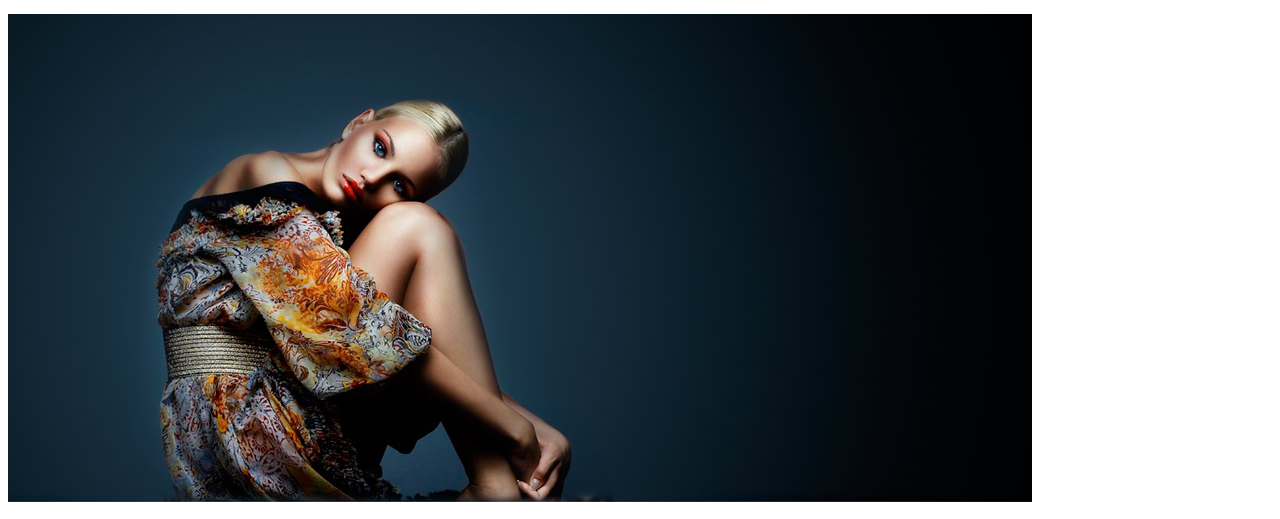
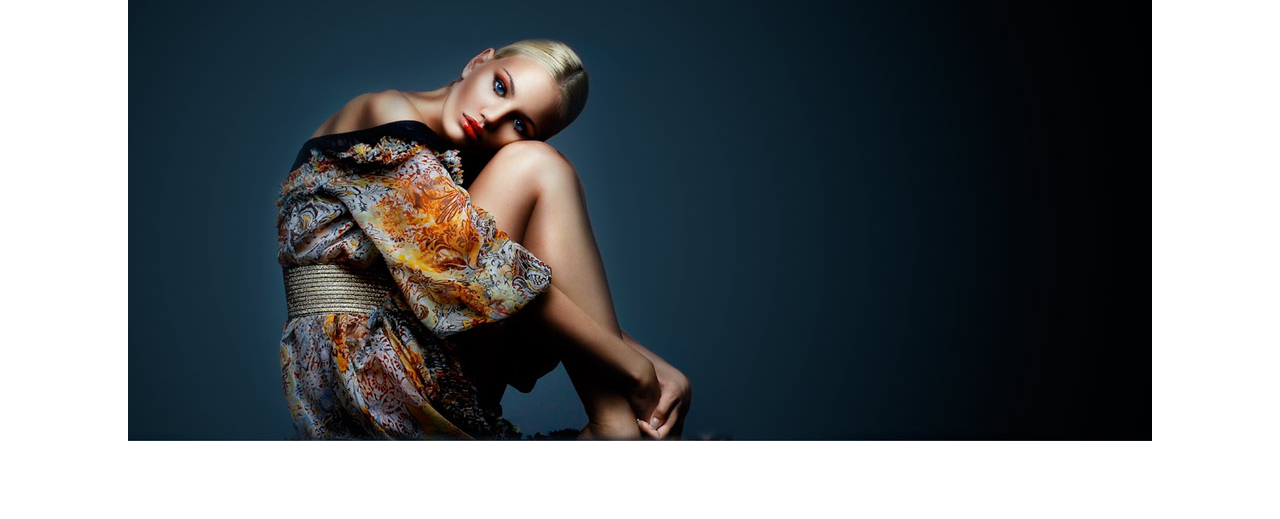
Before and after one commit to edumonteiroc/fashion-project, a plain HTML site: page index.html in a window 1280 px wide. Shown: the part 117-636 px from the top of the page. Drawn offline with Linux system fonts and the light colour scheme; files whose address does not match are found by name.

Commit message:
Update index.html

```diff
--- a/index.html
+++ b/index.html
@@ -8,7 +8,7 @@
         <meta name="description" content="lista de documentos">
         <meta name="keywords" content="html5, tecnologia">
 
-        <link rel="stylesheet" href="../PROJETO 2/css fashion/projeto2.css">
+        <link rel="stylesheet" href="projeto2.css">
     </head>
     <body>
         <div id="principal">
```
